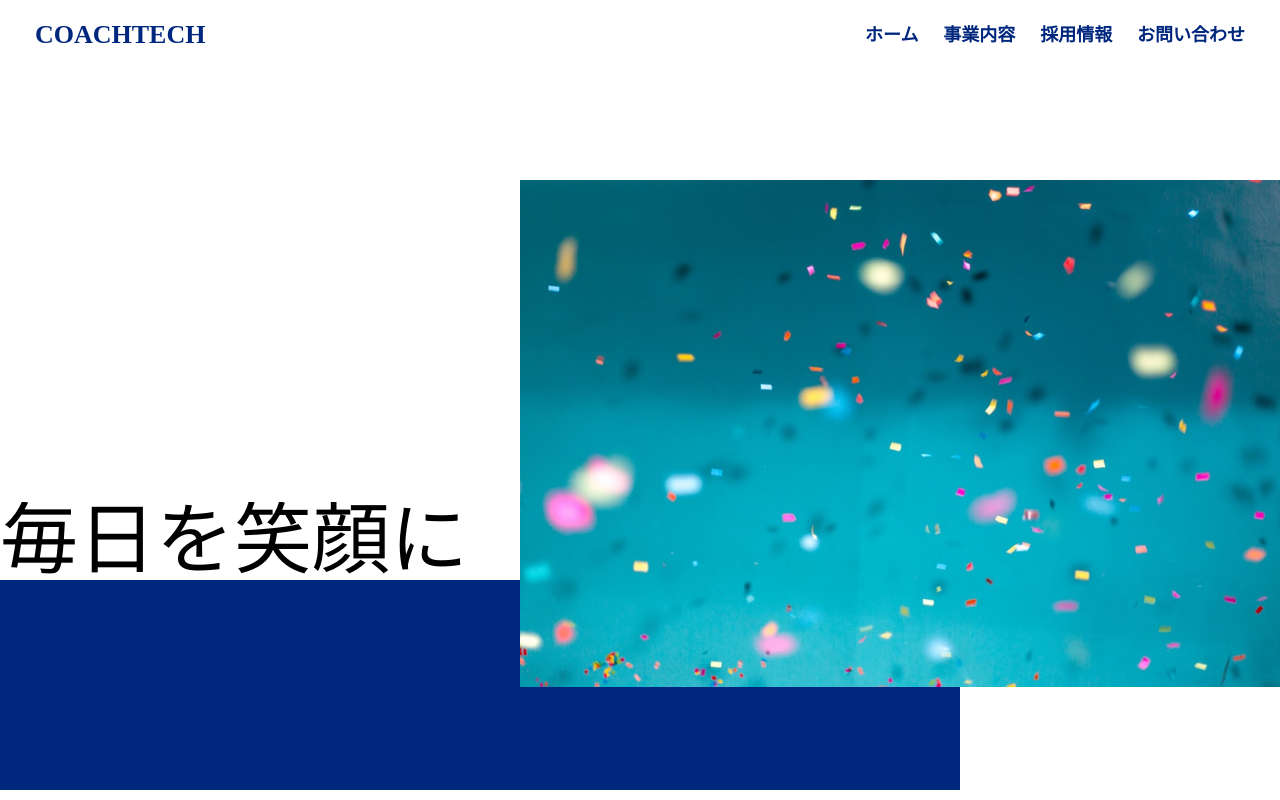
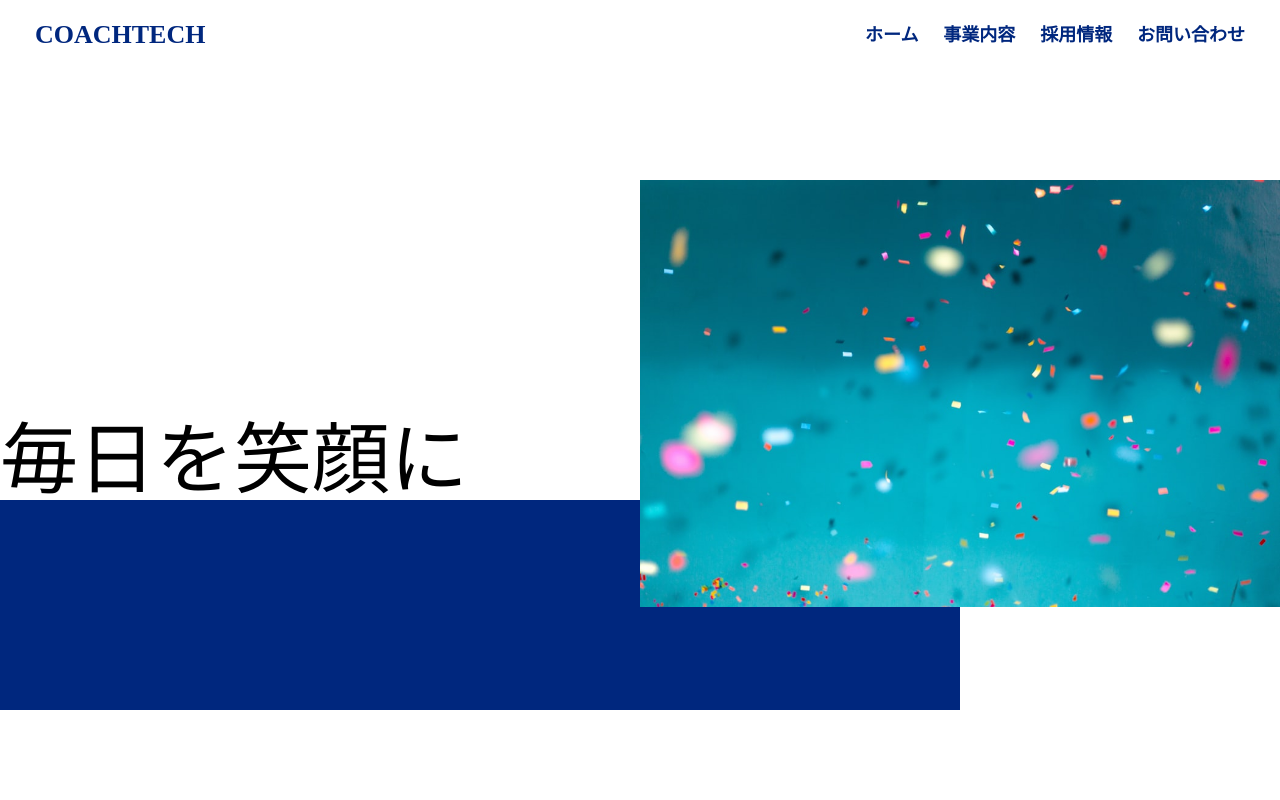
Before and after one commit to ryamao/20231111_yamao_css, a plain HTML site: page index.html in a window 1280 px wide. Drawn offline with Linux system fonts and the light colour scheme.

Commit message:
画像と文字が重ならないように修正

```diff
--- a/css/style.css
+++ b/css/style.css
@@ -46,57 +46,35 @@
  */
 
 .firstview {
-  width: 100%;
   padding-top: 110px;
 }
 
-.firstview__titled-image {
+.firstview__inner {
   display: flex;
-  justify-content: space-between;
-  position: relative;
 }
 
-.firstview__title-white {
+.firstview__left {
   margin-top: auto;
-  font-size: 78px;
-  font-weight: normal;
-  color: white;
-  position: absolute;
-  bottom: 0;
-  left: 0;
-  z-index: 30;
 }
 
-.firstview__title-black {
-  margin-top: auto;
-  white-space: nowrap;
-  overflow: hidden;
-}
-
-.firstview__title-black::after {
-  content: "毎日を笑顔に";
+.firstview__title {
   font-size: 78px;
   font-weight: normal;
   color: black;
-  position: relative;
-  z-index: 40;
-}
-
-.firstview__image {
-  margin-bottom: -110px;
-  position: relative;
-  z-index: 20;
-}
-
-.firstview__image img {
-  width: 760px;
-  height: auto;
 }
 
 .firstview__box {
   width: 75vw;
   height: 210px;
   background-color: #00277e;
-  position: relative;
-  z-index: 10;
 }
+
+.firstview__image {
+  margin-bottom: 100px;
+  margin-left: -25vw;
+}
+
+.firstview__image img {
+  width: 50vw;
+  height: auto;
+}
--- a/index.html
+++ b/index.html
@@ -23,14 +23,13 @@
     </header>
     <div class="firstview">
       <div class="firstview__inner">
-        <div class="firstview__titled-image">
-          <h2 class="firstview__title-white">毎日を笑顔に</h2>
-          <div class="firstview__title-black"></div>
-          <div class="firstview__image">
-            <img src="./img/firstview.jpeg" alt="舞い散る紙吹雪" />
-          </div>
+        <div class="firstview__left">
+          <h2 class="firstview__title">毎日を笑顔に</h2>
+          <div class="firstview__box"></div>
         </div>
-        <div class="firstview__box"></div>
+        <div class="firstview__image">
+          <img src="./img/firstview.jpeg" alt="舞い散る紙吹雪" />
+        </div>
       </div>
     </div>
   </body>
```
